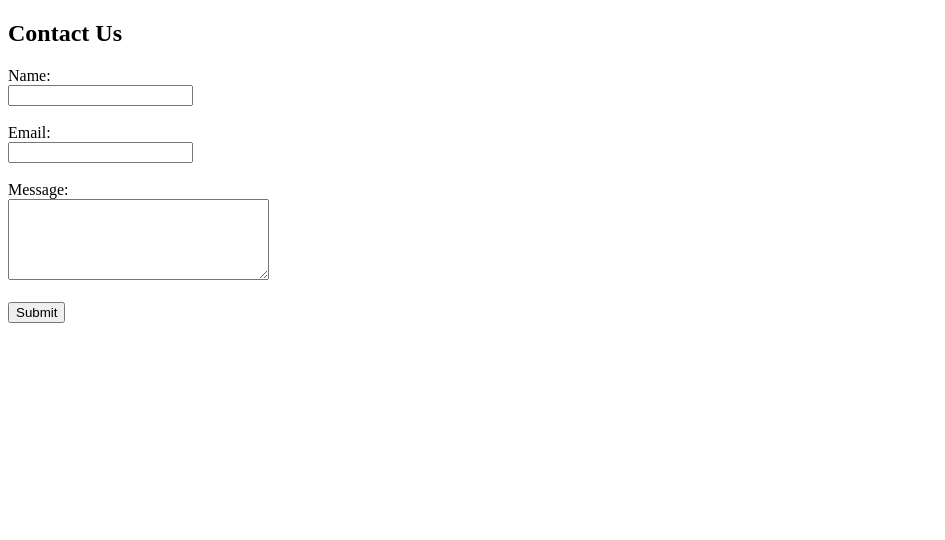
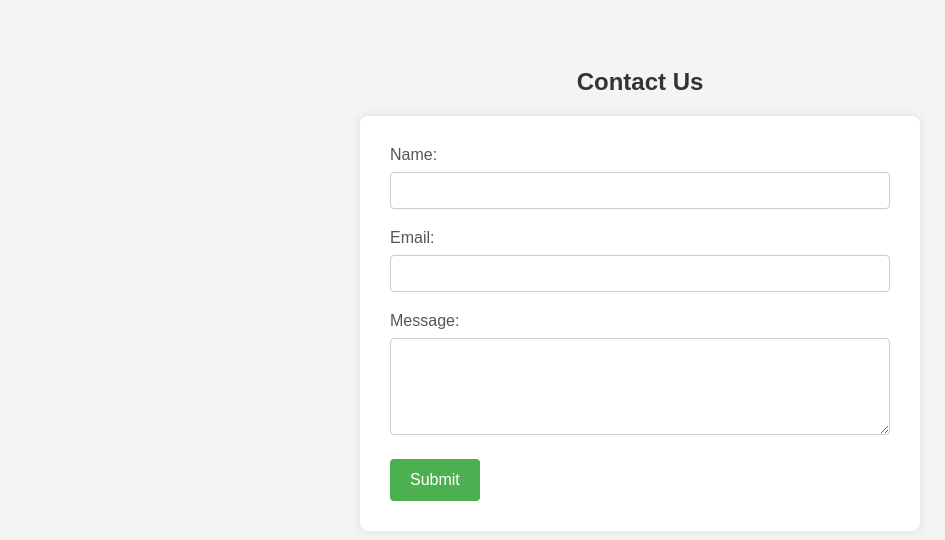
Before and after one commit to Barsha3805/Demo_Project, a plain HTML site: page index.html in a window 1280 px wide. Shown: the whole page, without its empty margins (0-945 px from the left). Drawn offline with Linux system fonts and the light colour scheme.

Commit message:
Added css form

```diff
--- a/index.html
+++ b/index.html
@@ -3,19 +3,71 @@
 <head>
   <meta charset="UTF-8">
   <title>Simple Contact Form</title>
+  <style>
+    body {
+      font-family: Arial, sans-serif;
+      background-color: #f4f4f4;
+      padding: 40px;
+    }
+
+    h2 {
+      text-align: center;
+      color: #333;
+    }
+
+    form {
+      max-width: 500px;
+      margin: auto;
+      background: #fff;
+      padding: 30px;
+      border-radius: 8px;
+      box-shadow: 0 0 10px rgba(0,0,0,0.1);
+    }
+
+    label {
+      display: block;
+      margin-bottom: 8px;
+      color: #555;
+    }
+
+    input[type="text"],
+    input[type="email"],
+    textarea {
+      width: 100%;
+      padding: 10px;
+      margin-bottom: 20px;
+      border: 1px solid #ccc;
+      border-radius: 4px;
+      box-sizing: border-box;
+    }
+
+    input[type="submit"] {
+      background-color: #4CAF50;
+      color: white;
+      padding: 12px 20px;
+      border: none;
+      border-radius: 4px;
+      cursor: pointer;
+      font-size: 16px;
+    }
+
+    input[type="submit"]:hover {
+      background-color: #45a049;
+    }
+  </style>
 </head>
 <body>
 
   <h2>Contact Us</h2>
   <form action="/submit-form" method="post">
-    <label for="name">Name:</label><br>
-    <input type="text" id="name" name="name" required><br><br>
+    <label for="name">Name:</label>
+    <input type="text" id="name" name="name" required>
 
-    <label for="email">Email:</label><br>
-    <input type="email" id="email" name="email" required><br><br>
+    <label for="email">Email:</label>
+    <input type="email" id="email" name="email" required>
 
-    <label for="message">Message:</label><br>
-    <textarea id="message" name="message" rows="5" cols="30" required></textarea><br><br>
+    <label for="message">Message:</label>
+    <textarea id="message" name="message" rows="5" required></textarea>
 
     <input type="submit" value="Submit">
   </form>
```
